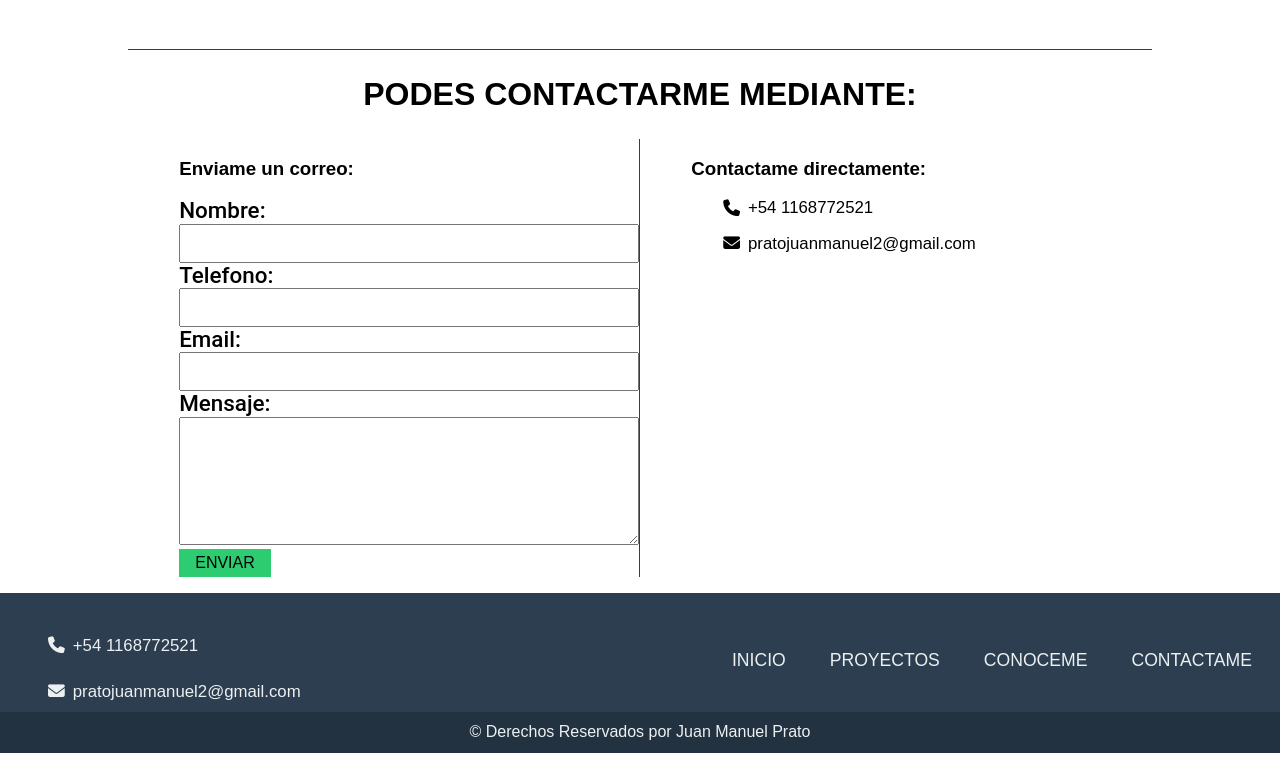
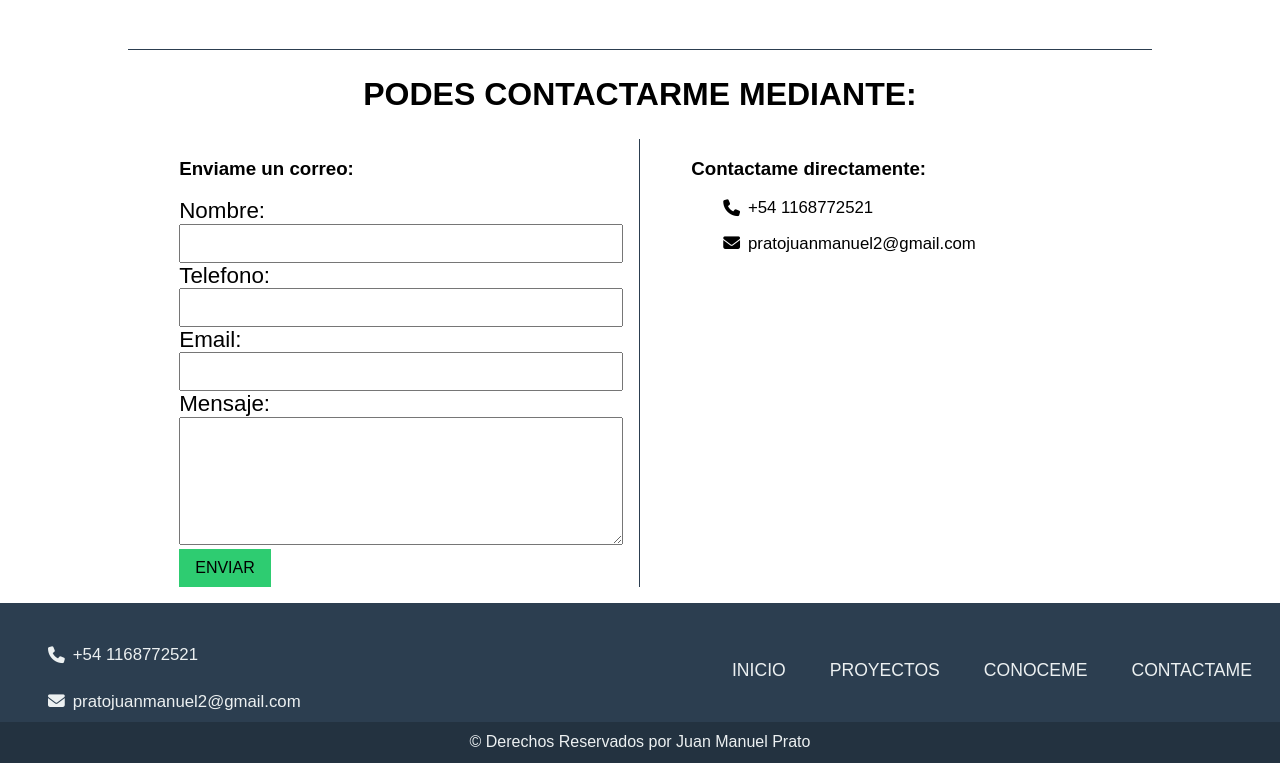
Before and after one commit to JuanPrato/portfolio, a PHP site: page / in a window 1280 px wide. Shown: the part 1625-2388 px from the top of the page. Run offline with PHP 8.4, Linux system fonts and the light colour scheme; some libraries are stand-ins or nearby versions; some web fonts are replaced.

Commit message:
Update style.css

```diff
--- a/static/css/style.css
+++ b/static/css/style.css
@@ -86,14 +86,15 @@ header{
 .btn{
     text-decoration: none;
     text-transform: uppercase;
-    padding: .3rem 1rem;
-    display: block;
+    padding: .6rem 1rem;
+    display: inline-block;
     border: none;
+    width: 100%;
 }
 
 @media (min-width: 768px) {
     .btn{
-        display: inline-block;
+        width: auto;
     }
 }
 
@@ -503,6 +504,7 @@ main section:last-of-type{
         border: none;
         border-right: 1px solid var(--oscuro);
         padding-bottom: 0;
+        padding-right: 1rem;
     }
 }
 .formas_contacto .datos-contacto{
@@ -513,9 +515,9 @@ main section:last-of-type{
     display: inline-block;
 }
 .contactame .campo label{
-    font-family: 'Roboto';
     font-size: 1.4rem;
     font-weight: 500;
+    margin: .3rem 0 .1rem 0;
 }
 
 .contactame .campo .input{
```
